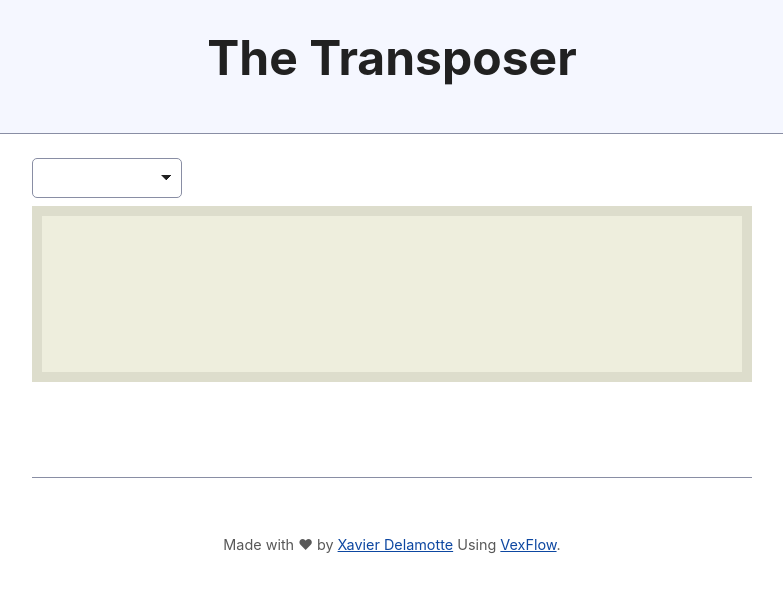
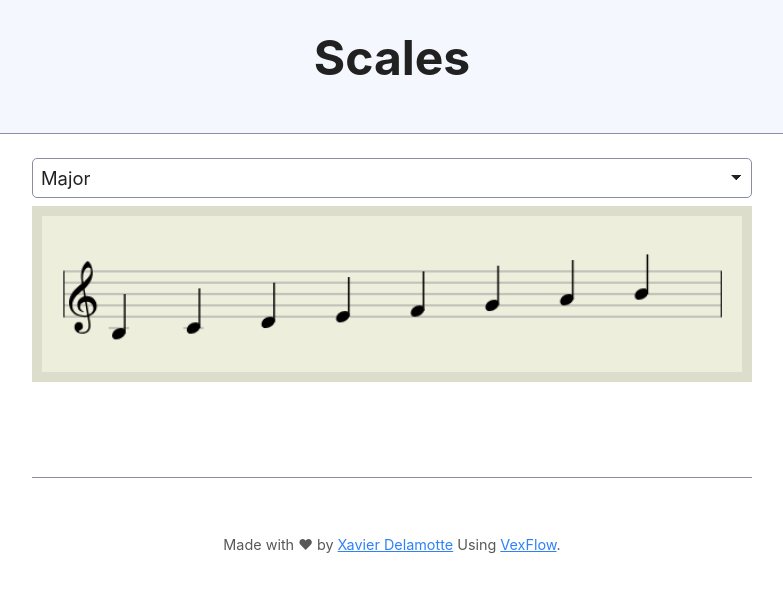
Before and after one commit to x4d3/scales-explorer, a plain HTML site: page index.html in a window 1280 px wide. Both pictures are taken after a click on the element 640 px from the left and 293 px from the top of the page. Shown: the whole page, without its empty margins (248-1031 px from the left). Drawn offline with Linux system fonts and the light colour scheme.

Commit message:
Explode into files

```diff
--- /dev/null
+++ b/explorer.js
@@ -0,0 +1,140 @@
+
+//Do re mi fa sol l si do
+
+const MAJOR_INTERVALS = [2, 2, 1, 2, 2, 2, 1];
+const MINOR_INTERVALS = [2, 1, 2, 2, 1, 2, 2];
+
+const SCALES = {
+    "Major": {
+        intervals: MAJOR_INTERVALS,
+        startNote: "C",
+        startKey: "C"
+    },
+    "Minor": {
+        intervals: MINOR_INTERVALS,
+        startNote: "A",
+        startKey: "A"
+    },
+    "Dorian": {
+        intervals: MAJOR_INTERVALS,
+        startNote: "G",
+        startKey: "F"
+    }
+};
+
+const ALL_NOTES = {
+    'C': {root_index: 0, int_val: 0},
+    'C#': {root_index: 1, int_val: 1},
+    'D': {root_index: 1, int_val: 2},
+    'D#': {root_index: 2, int_val: 3},
+    'E': {root_index: 2, int_val: 4},
+    'F': {root_index: 3, int_val: 5},
+    'F#': {root_index: 3, int_val: 6},
+    'G': {root_index: 4, int_val: 7},
+    'G#': {root_index: 5, int_val: 8},
+    'A': {root_index: 5, int_val: 9},
+    'A#': {root_index: 6, int_val: 10},
+    'B': {root_index: 6, int_val: 11},
+};
+const ALL_NOTES_ARRAY = Object.keys(ALL_NOTES);
+
+const ALL_KEYS = {
+    "C": [],
+    "C#": ["F#" ,"C#", "G#", "D#", "A#", "E#", "B#"],
+    "Db": ["Bb", "Eb", "Ab", "Db", "Gb"],
+    "D": ["F#", "C#"],
+    "Eb": ["Bb", "Eb", "Ab"],
+    "E": ["F#", "C#", "G#", "D#"],
+    "F": ["Bb"],
+    "F#": ["F#", "C#", "G#", "D#", "A#", "E#"],
+    "Gb": ["Bb", "Eb", "Ab", "Db", "Gb", "Cb"],
+    "G": ["F#"],
+    "Ab": ["Bb", "Eb", "Ab", "Db"],
+    "A": ["F#", "C#", "G#"],
+    "Bb": ["Bb", "Eb"],
+    "B": ["F#", "C#", "G#", "D#", "A#"],
+    "Cb": ["Bb", "Eb", "Ab", "Db", "Gb", "Cb", "Fb"]
+}
+
+
+
+const getMessage = diff => {
+    if (diff > 0) {
+        return " Interval up " + safeArrayAccess(DIATONIC_ACCIDENTALS, diff);
+    } else if (diff == 0) {
+        return "";
+    } else {
+        return " Interval down " + safeArrayAccess(DIATONIC_ACCIDENTALS, -diff);
+    }
+};
+const fillSelector = function (selector, elements) {
+    elements.forEach((item) => {
+        const option = document.createElement("option")
+        option.value = item;
+        option.text = item;
+        selector.add(option);
+    });
+};
+
+export class Explorer {
+    constructor(canvas, scalesSelector, description) {
+        this.canvas = canvas;
+        this.scalesSelector = scalesSelector;
+        this.description = description;
+        this.index = 0;
+
+        canvas.addEventListener('click', event => {
+            const y = event.pageY - canvas.offsetTop;
+            this.updateIndex(y < canvas.height / 2 ? 1 : -1)
+        }, false);
+
+
+        fillSelector(this.scalesSelector, Object.keys(SCALES));
+        const refreshProxy = () => {
+            this.refresh();
+        };
+        scalesSelector.onchange = refreshProxy;
+        this.refresh();
+    }
+
+    updateIndex(increment) {
+        this.index += increment;
+        this.refresh();
+    }
+
+    refresh() {
+        const scale = this.scalesSelector.value;
+        drawScaleOnCanva(this.canvas, SCALES[scale].startKey, this.index);
+    }
+}
+
+
+
+
+
+const mod = (input, n) => ((input % n) + n) % n;
+const safeArrayAccess = (array, index) => array[mod(index, array.length)];
+
+const getNote = index => safeArrayAccess(ALL_NOTES_ARRAY, index);
+
+const drawScaleOnCanva = (canvas, keySignature, startingNoteIndex) => {
+    const renderer = new Vex.Flow.Renderer(canvas, Vex.Flow.Renderer.Backends.CANVAS);
+    const ctx = renderer.getContext();
+    ctx.clearRect(0, 0, canvas.width, canvas.height);
+    const stave = new Vex.Flow.Stave(10, 0, canvas.width - 20);
+    stave.addClef("treble").addKeySignature(keySignature).setContext(ctx).draw();
+    const notes = generatesScale(startingNoteIndex);
+    Vex.Flow.Formatter.FormatAndDraw(ctx, stave, notes);
+};
+
+const generatesScale = startingNoteIndex => {
+    const notes = new Array(7);
+    startingNoteIndex = mod(startingNoteIndex + 3, 7) - 3;
+    for (let i = 0; i < 8; i++) {
+        const j = startingNoteIndex + i;
+        const key = safeArrayAccess(Vex.Flow.Music.roots, j);
+        const scale = 4 + Math.floor(j / 7);
+        notes[i] = new Vex.Flow.StaveNote({keys: [key + "/" + scale], duration: "4d"});
+    }
+    return notes;
+};
--- a/index.html
+++ b/index.html
@@ -3,49 +3,15 @@
 <head>
     <meta http-equiv="Content-Type" content="text/html; charset=UTF-8">
     <meta name="viewport" content="width=device-width, initial-scale=1.0">
-    <title>Scales Explorer</title>
+    <title>Scales</title>
     <link href="simple.css" rel="stylesheet" type="text/css">
+    <link href="style.css" rel="stylesheet" type="text/css">
     <script src="vexflow-min.js"></script>
-    <script src="main.js"></script>
-    <style>
-        canvas {
-            background: #eed;
-            padding: 10px;
-            border: 10px solid #ddc;
-            cursor: pointer;
-            width: 100%;
-        }
-        select {
-            width: 150px;
-        }
-    </style>
-    <script>
-        document.addEventListener('DOMContentLoaded', function () {
-            const canvas = document.getElementById('main');
-            const scalesSelector = document.getElementById('scalesSelector');
-            const description = document.getElementById('description');
-
-            const explorer = new Explorer(originalCanvas, transposedCanvas, originalKeySelector, transposedKeySelector, originalKey, transposedKey);
-            document.onkeydown = function (e) {
-                switch (e.key) {
-                    case "ArrowUp":
-                        e.preventDefault(); // prevent the default action (scroll / move caret)
-                        explorer.updateKeyIndex(1);
-                        break;
-                    case "ArrowDown":
-                        e.preventDefault(); // prevent the default action (scroll / move caret)
-                        explorer.updateKeyIndex(-1);
-                        break;
-                    default:
-                        return; // exit this handler for other keys
-                }
-            };
-        });
-    </script>
+    <script type="module" src="main.js"></script>
 </head>
 <body>
 <header>
-    <h1>The Transposer</h1>
+    <h1>Scales</h1>
 </header>
 <main>
     <select id="scalesSelector"></select>
--- a/main.js
+++ b/main.js
@@ -1,121 +1,23 @@
-const getMessage = diff => {
-    if (diff > 0) {
-        return " Interval up " + safeArrayAccess(DIATONIC_ACCIDENTALS, diff);
-    } else if (diff == 0) {
-        return "";
-    } else {
-        return " Interval down " + safeArrayAccess(DIATONIC_ACCIDENTALS, -diff);
-    }
-};
-const fillSelector = function (selector, elements) {
-    elements.forEach((item) => {
-        const option = document.createElement("option")
-        option.value = item;
-        option.text = item;
-        selector.add(option);
-    });
-};
-class Explorer {
-    constructor(canvas, scalesSelector, description) {
-        this.canvas = canvas;
-        this.scalesSelector = scalesSelector;
-        this.description = description;
-        this.keyIndex = 0;
+import {Explorer} from './explorer.js';
 
-        canvas.addEventListener('click', event => {
-            const y = event.pageY - canvas.offsetTop;
-            this.updateKeyIndex(y < canvas.height / 2 ? 1 : -1)
-        }, false);
+document.addEventListener('DOMContentLoaded', function () {
+    const canvas = document.getElementById('main');
+    const scalesSelector = document.getElementById('scalesSelector');
+    const description = document.getElementById('description');
 
-
-        fillSelector(this.originalKeySelector, ORIGINAL_KEYS);
-        fillSelector(this.transposedKeySelector, TRANSPOSED_KEYS);
-        const refreshProxy = () => {
-            this.refresh();
-        };
-        originalKeySelector.onchange = refreshProxy;
-        transposedKeySelector.onchange= refreshProxy;
-        transposedKeySelector.value = "F";
-        this.refresh();
-    }
-
-    updateKeyIndex(increment) {
-        this.keyIndex += increment;
-        this.refresh();
-    }
-
-    refresh() {
-        const startingKey = getNote(this.keyIndex * 7);
-        this.originalKeyMessage.innerHTML = "Scale in " + startingKey;
-        const startingNote = ALL_NOTES[this.originalKeySelector.value];
-        const transposedNote = ALL_NOTES[this.transposedKeySelector.value];
-        const diff = startingNote.int_val - transposedNote.int_val;
-        drawScaleOnCanva(this.originalCanvas, startingKey, 0);
-        const transposedKey = getNote(this.keyIndex * 7 + diff);
-        drawScaleOnCanva(this.transposedCanvas, transposedKey, startingNote.root_index - transposedNote.root_index);
-        let message = getMessage(diff);
-        this.transposedKeyMessage.innerHTML = `Scale in ${transposedKey}${message}`;
-    }
-}
-
-const DIATONIC_ACCIDENTALS = ["unison", "m2", "M2", "m3", "M3", "p4", "dim5", "p5", "m6", "M6", "b7", "M7"];
-//Do re mi fa sol la si do
-
-const SCALES = {
-    "Major":{
-        intervals: [2 , 2.1,2,2,2,1]
-    },
-    "Minor":{
-
-    },
-    "Ionian":{
-
-    }
-};
-
-const ALL_NOTES = {
-    'C': {root_index: 0, int_val: 0},
-    'C♯': {root_index: 1, int_val: 1},
-    'D': {root_index: 1, int_val: 2},
-    'D♯': {root_index: 2, int_val: 3},
-    'E': {root_index: 2, int_val: 4},
-    'F': {root_index: 3, int_val: 5},
-    'F♯': {root_index: 3, int_val: 6},
-    'G': {root_index: 4, int_val: 7},
-    'G♯': {root_index: 5, int_val: 8},
-    'A': {root_index: 5, int_val: 9},
-    'A♯': {root_index: 6, int_val: 10},
-    'B': {root_index: 6, int_val: 11},
-};
-
-const ALL_NOTES_ARRAY = Object.keys(ALL_NOTES);
-const ORIGINAL_KEYS = ALL_NOTES_ARRAY;
-const TRANSPOSED_KEYS = ALL_NOTES_ARRAY;
-
-
-const mod = (input, n) => ((input % n) + n) % n;
-const safeArrayAccess = (array, index) => array[mod(index, array.length)];
-
-const getNote = index => safeArrayAccess(ALL_NOTES_ARRAY, index);
-
-const drawScaleOnCanva = (canvas, keySignature, startingNoteIndex) => {
-    const renderer = new Vex.Flow.Renderer(canvas, Vex.Flow.Renderer.Backends.CANVAS);
-    const ctx = renderer.getContext();
-    ctx.clearRect(0, 0, canvas.width, canvas.height);
-    const stave = new Vex.Flow.Stave(10, 0, canvas.width - 20);
-    stave.addClef("treble").addKeySignature(keySignature).setContext(ctx).draw();
-    const notes = generatesScale(startingNoteIndex);
-    Vex.Flow.Formatter.FormatAndDraw(ctx, stave, notes);
-};
-
-const generatesScale = startingNoteIndex => {
-    const notes = new Array(7);
-    startingNoteIndex = mod(startingNoteIndex + 3, 7) - 3;
-    for (let i = 0; i < 8; i++) {
-        const j = startingNoteIndex + i;
-        const key = safeArrayAccess(Vex.Flow.Music.roots, j);
-        const scale = 4 + Math.floor(j / 7);
-        notes[i] = new Vex.Flow.StaveNote({keys: [key + "/" + scale], duration: "4d"});
-    }
-    return notes;
-};
+    const explorer = new Explorer(canvas, scalesSelector, description);
+    document.onkeydown = function (e) {
+        switch (e.key) {
+            case "ArrowUp":
+                e.preventDefault(); // prevent the default action (scroll / move caret)
+                explorer.updateIndex(1);
+                break;
+            case "ArrowDown":
+                e.preventDefault(); // prevent the default action (scroll / move caret)
+                explorer.updateIndex(-1);
+                break;
+            default:
+                return; // exit this handler for other keys
+        }
+    };
+});
--- /dev/null
+++ b/style.css
@@ -0,0 +1,15 @@
+:root {
+    --accent: rgb(47, 129, 247);
+    --accent-hover: rgb(73, 151, 255);
+}
+
+canvas {
+    background: #eed;
+    padding: 10px;
+    border: 10px solid #ddc;
+    cursor: pointer;
+    width: 100%;
+}
+select {
+    width: 100%;
+}
```
